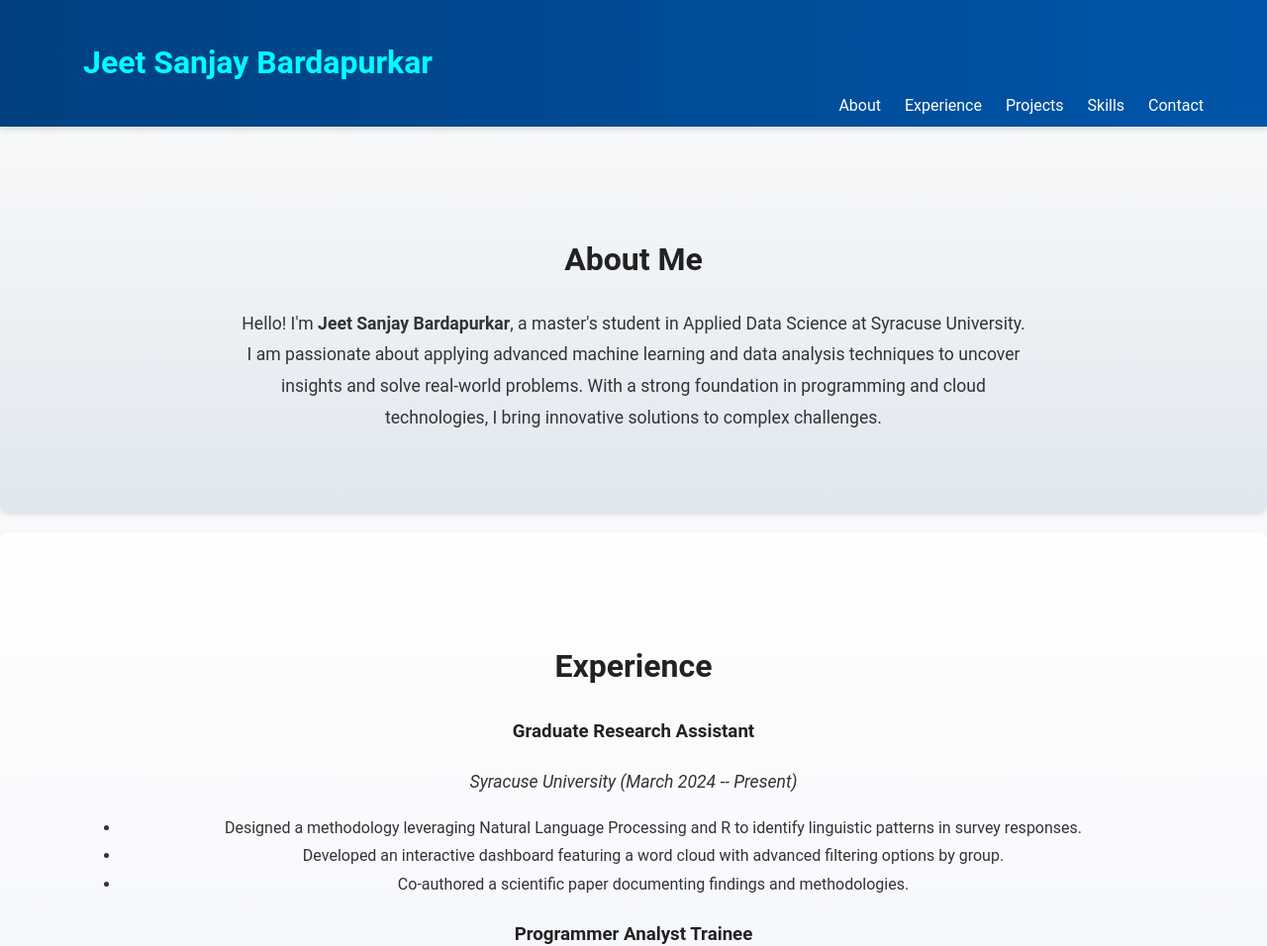
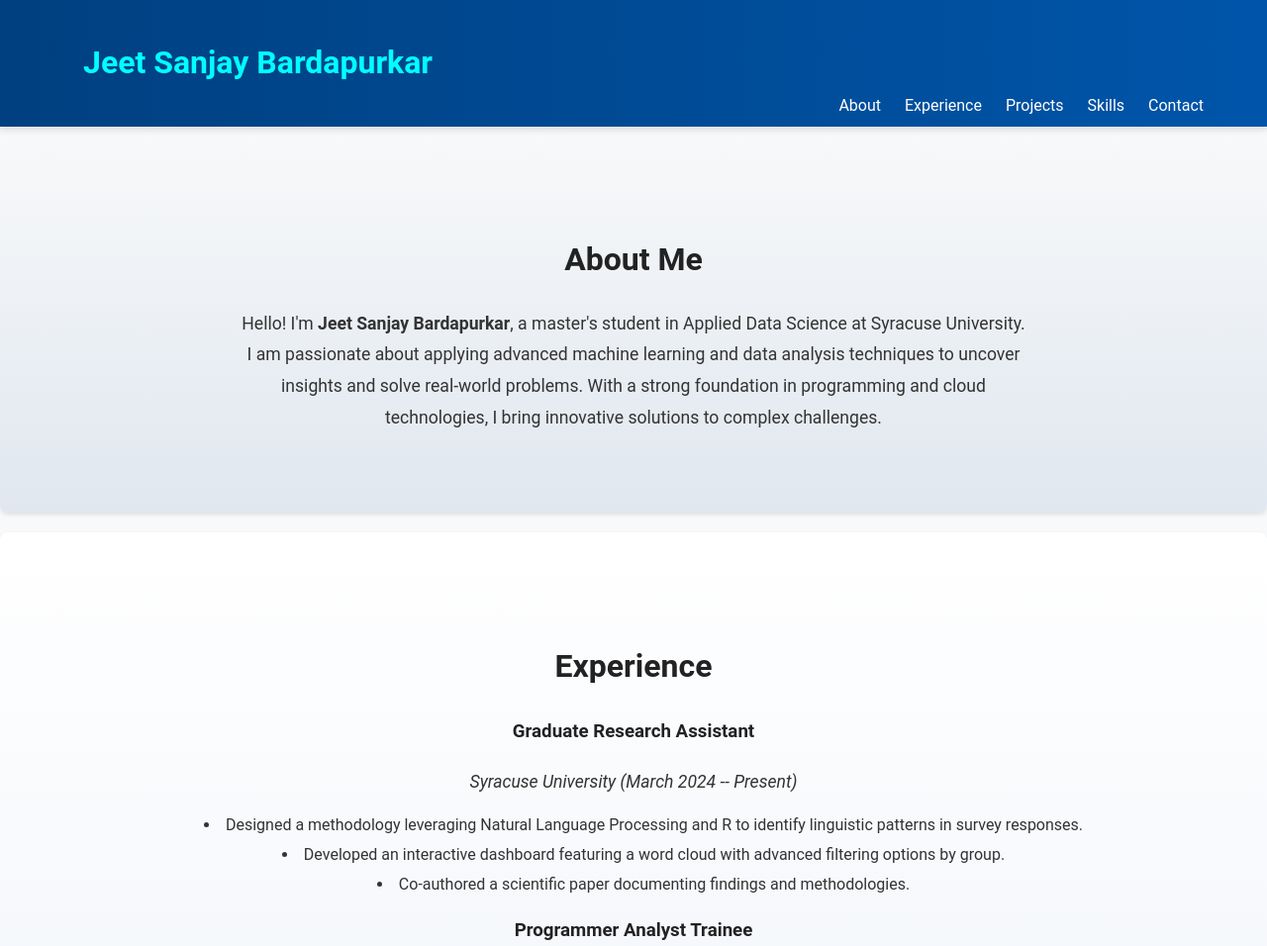
Before and after one commit to jeetb/jeetb.github.io, a plain HTML site: page index.html in a window 1280 px wide. Shown: the top 956 px of the page at 99% size. Drawn offline with nearby package versions, Linux system fonts and the light colour scheme.

Commit message:
14th website update

```diff
--- a/styles.css
+++ b/styles.css
@@ -162,3 +162,14 @@
 .footer p {
     margin: 0;
 }
+/* Experience Section Bullet Points */
+.experience ul {
+    padding-left: 20px; /* Adjust overall padding for the list */
+    margin-left: 0; /* Prevent additional margin */
+    list-style-position: inside; /* Align bullet closer to the text */
+}
+
+.experience li {
+    margin-bottom: 8px; /* Reduce spacing between bullet points */
+    line-height: 1.4; /* Slightly tighter line spacing */
+}
```
